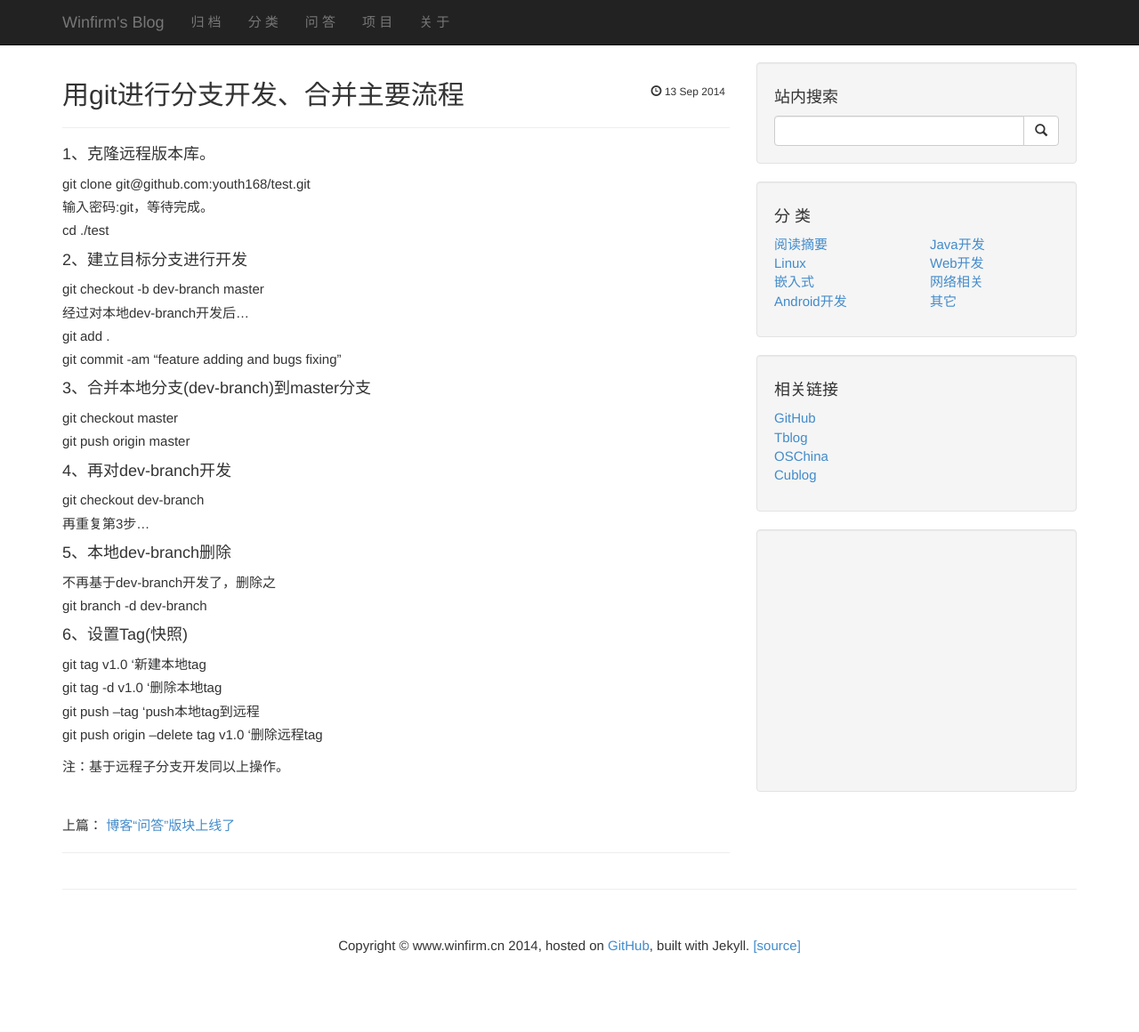
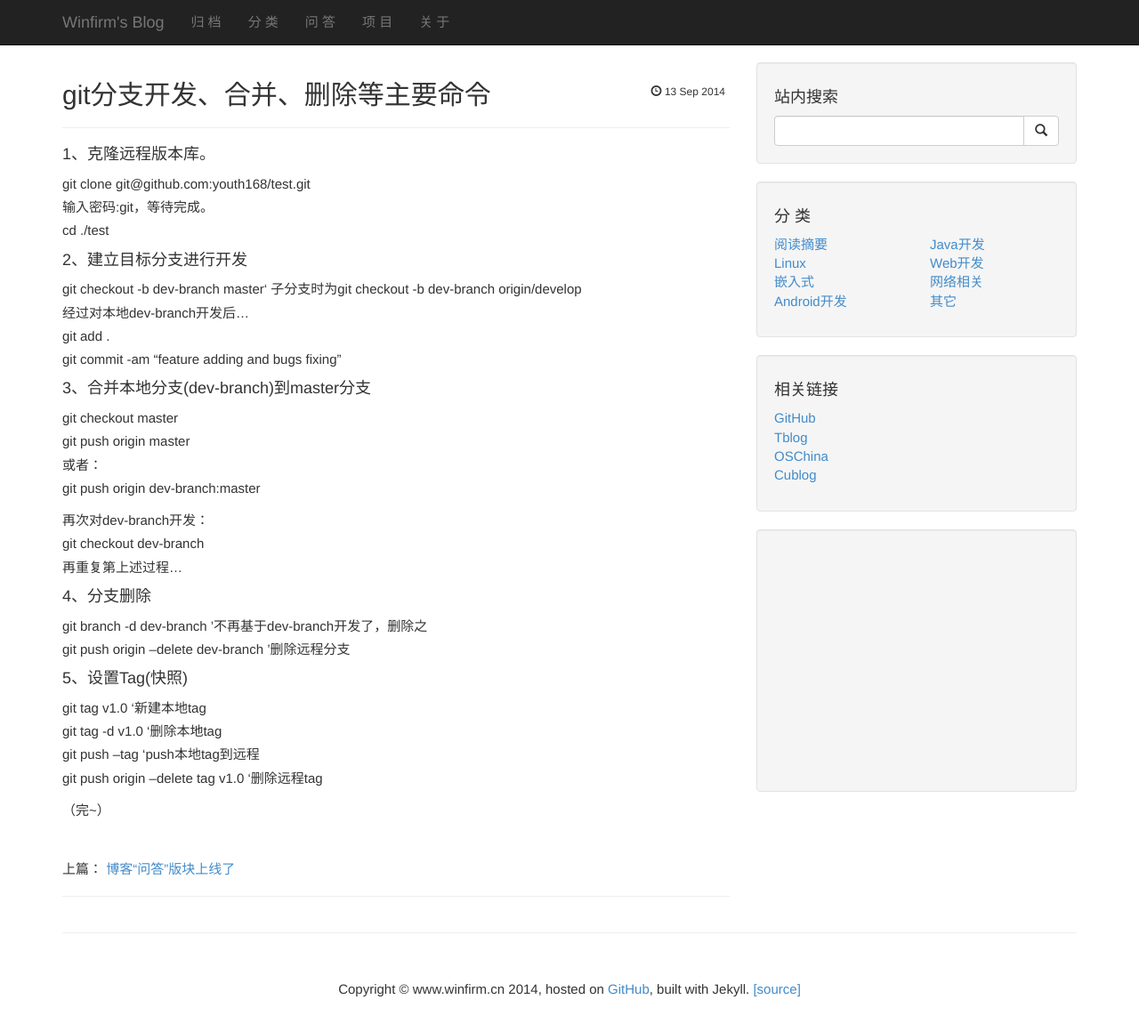
Before and after one commit to wdyggh/wdyggh.github.com, a Jekyll site: the page built from _posts/2014-09-13-git-branch-steps.markdown, in a window 1280 px wide and 1185 px high. Shown: the top 1160 px of the window at 89% size. Built offline with Jekyll 4.4.1, drawn with Linux system fonts in a browser that asks for light colours; nearby versions of some CDN libraries; library files that are not in the unit come from our copies; Markdown is read by kramdown in place of the engine named in the settings; comment, search, counter and statistics services are not loaded.

Commit message:
update post

```diff
--- a/_posts/2014-09-13-git-branch-steps.markdown
+++ b/_posts/2014-09-13-git-branch-steps.markdown
@@ -1,7 +1,7 @@
 ---
 layout: post
 category: "android"
-title:  "用git进行分支开发、合并主要流程"
+title:  "git分支开发、合并、删除等主要命令"
 tags: [git]
 ---
 ####1、克隆远程版本库。
@@ -10,7 +10,7 @@ git clone git@github.com:youth168/test.git
 cd ./test
 
 ####2、建立目标分支进行开发
-git checkout -b dev-branch master
+git checkout -b dev-branch master‘ 子分支时为git checkout -b dev-branch origin/develop
 经过对本地dev-branch开发后...
 git add .
 git commit -am "feature adding and bugs fixing"
@@ -18,19 +18,21 @@ git commit -am "feature adding and bugs fixing"
 ####3、合并本地分支(dev-branch)到master分支
 git checkout master
 git push origin master
+或者：
+git push origin dev-branch:master
 
-####4、再对dev-branch开发
+再次对dev-branch开发：
 git checkout dev-branch
-再重复第3步...
+再重复第上述过程...
 
-####5、本地dev-branch删除
-不再基于dev-branch开发了，删除之
-git branch -d dev-branch
+####4、分支删除
+git branch -d dev-branch ’不再基于dev-branch开发了，删除之
+git push origin --delete dev-branch ’删除远程分支
 
-####6、设置Tag(快照)
+####5、设置Tag(快照)
 git tag v1.0 '新建本地tag
 git tag -d v1.0 '删除本地tag
 git push --tag 'push本地tag到远程
 git push origin --delete tag v1.0 '删除远程tag
 
-注：基于远程子分支开发同以上操作。
+（完~）
```
